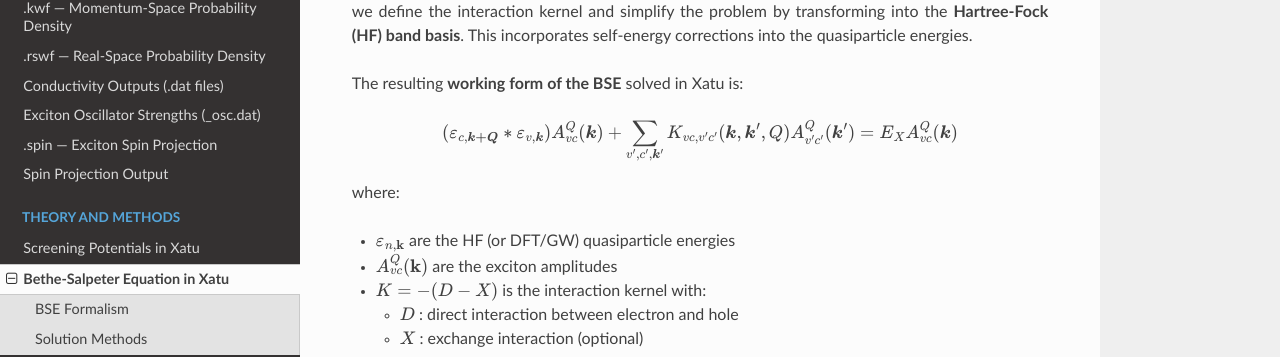
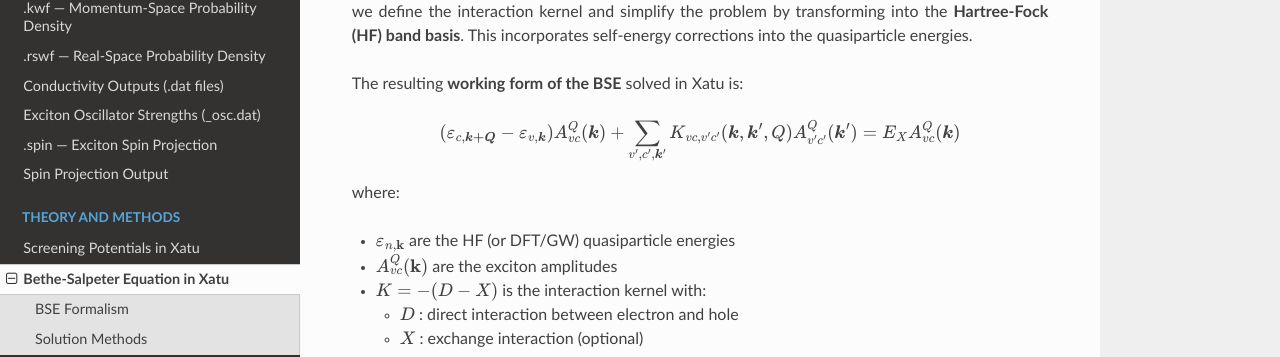
Before and after one commit to xatu-code/xatu-documentation, a Sphinx documentation site: the page built from docs/source/methods/BSE.rst, in a window 1280 px wide and 1353 px high. Shown: the part 469-826 px from the top of the window. Built offline with Sphinx 7.4.7 and the Read the Docs theme 3.1.0, drawn with Linux system fonts in a browser that asks for light colours.

Commit message:
fixed BSE and CLI description

```diff
--- a/docs/source/methods/BSE.rst
+++ b/docs/source/methods/BSE.rst
@@ -23,7 +23,7 @@
 
 .. math::
 
-   \left( \varepsilon_{c,\bm{k+Q}} * \varepsilon_{v,\bm{k}} \right) A^Q_{vc}(\bm{k}) +
+   \left( \varepsilon_{c,\bm{k+Q}} - \varepsilon_{v,\bm{k}} \right) A^Q_{vc}(\bm{k}) +
    \sum_{v',c',\bm{k}'} K_{vc,v'c'}(\bm{k}, \bm{k}', Q) A^Q_{v'c'}(\bm{k}') = E_X A^Q_{vc}(\bm{k})
 
 where:
--- a/docs/source/usage.rst
+++ b/docs/source/usage.rst
@@ -40,7 +40,7 @@
 ``-h, --help``
 Print a help message and exit.
 
-``-s, --states nstates``
+``-n, --states nstates``
 Number of exciton states to compute and output (default: 8).
 
 ``-p, --precision decimals``
```
